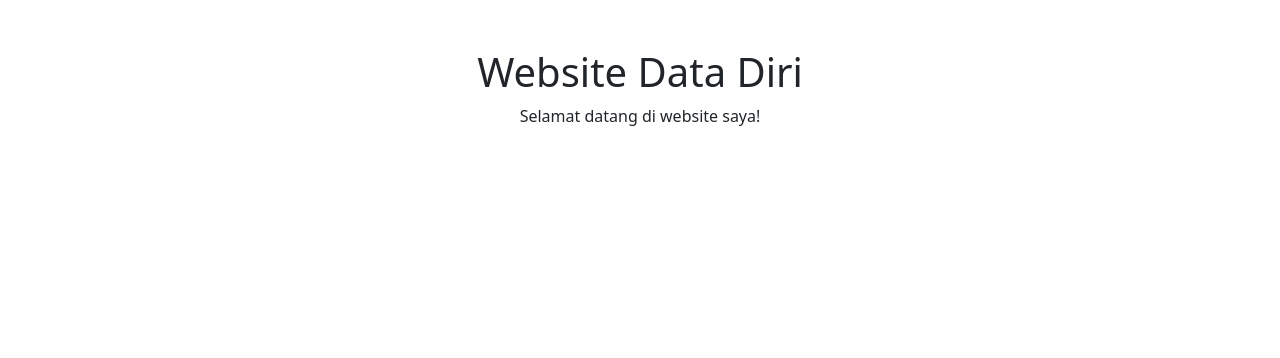
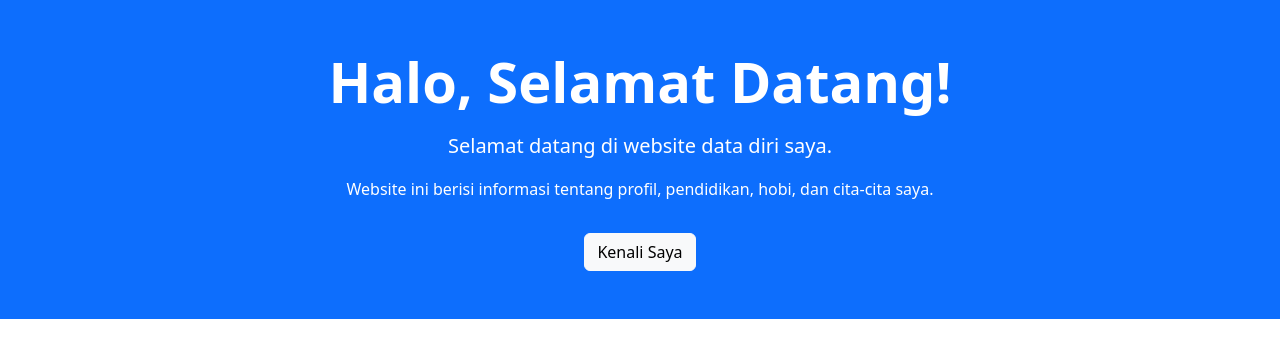
Before and after one commit to alyiaklabibi-oss/LatihanBootsrap-alya, a plain HTML site: page index.html in a window 1280 px wide. Drawn offline with nearby package versions, Linux system fonts and the light colour scheme.

Commit message:
Update index.html
Menambahkan bagian introduction pada website data diri

```diff
--- a/index.html
+++ b/index.html
@@ -11,8 +11,24 @@
 </head>
 <body>
 
-    <h1 class="text-center mt-5">Website Data Diri</h1>
-    <p class="text-center">Selamat datang di website saya!</p>
+    <!-- Introduction -->
+    <section id="home" class="container-fluid bg-primary text-white text-center py-5">
+        <div class="container">
+            <h1 class="display-4 fw-bold">Halo, Selamat Datang!</h1>
+            <p class="lead mt-3">
+                Selamat datang di website data diri saya.
+            </p>
+            <p>
+                Website ini berisi informasi tentang profil,
+                pendidikan, hobi, dan cita-cita saya.
+            </p>
+            <a href="#tentang" class="btn btn-light mt-3">Kenali Saya</a>
+        </div>
+    </section>
+    <!-- Akhir Introduction -->
+
+    <!-- Bootstrap JS tetap di bawah -->
+
 
     <!-- Bootstrap JS -->
     <script src="https://cdn.jsdelivr.net/npm/bootstrap@5.3.3/dist/js/bootstrap.bundle.min.js"></script>
```
